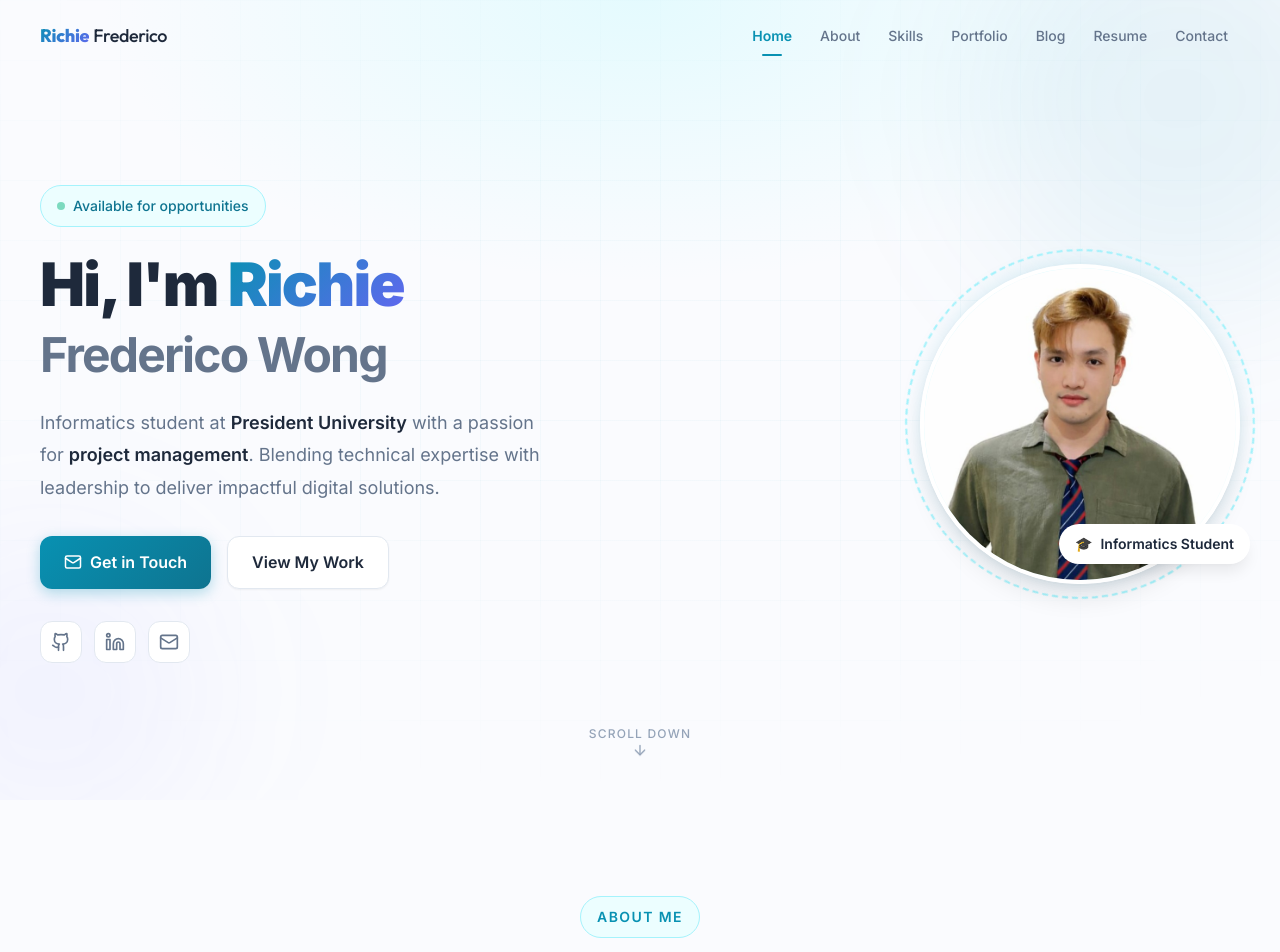
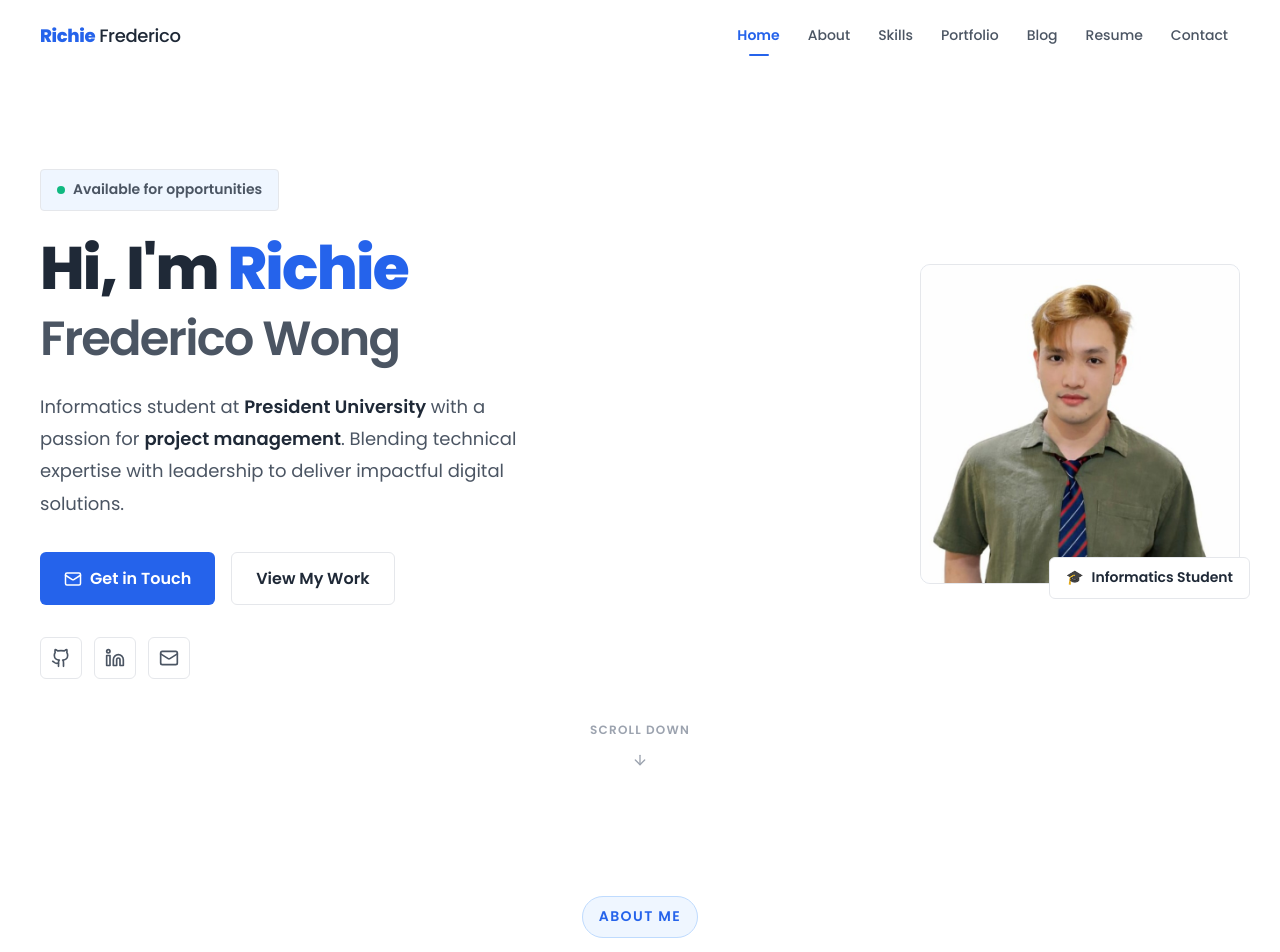
Before and after one commit to Frich1-1/portfolio, a React (Vite) app: page / in a window 1280 px wide. Shown: the top 952 px of the page. Built offline with nearby package versions, Linux system fonts and the light colour scheme.

Commit message:
style: apply flat cardboard theme with cobalt/emerald colors and Poppins typography

```diff
--- a/src/components/Hero.css
+++ b/src/components/Hero.css
@@ -7,49 +7,7 @@
   justify-content: center;
   padding: var(--space-24) var(--space-6) var(--space-12);
   overflow: hidden;
-}
-
-/* Background decorations */
-.hero__bg-grid {
-  position: absolute;
-  inset: 0;
-  background-image:
-    linear-gradient(rgba(8, 145, 178, 0.03) 1px, transparent 1px),
-    linear-gradient(90deg, rgba(8, 145, 178, 0.03) 1px, transparent 1px);
-  background-size: 60px 60px;
-  mask-image: radial-gradient(ellipse 80% 60% at 50% 40%, black 30%, transparent 100%);
-  -webkit-mask-image: radial-gradient(ellipse 80% 60% at 50% 40%, black 30%, transparent 100%);
-}
-
-.hero__bg-gradient {
-  position: absolute;
-  inset: 0;
-  background: radial-gradient(ellipse 60% 50% at 50% 0%, var(--color-primary-100) 0%, transparent 70%);
-  opacity: 0.5;
-}
-
-.hero__bg-orb {
-  position: absolute;
-  border-radius: 50%;
-  filter: blur(80px);
-  animation: float 8s ease-in-out infinite;
-}
-
-.hero__bg-orb--1 {
-  width: 400px;
-  height: 400px;
-  background: rgba(8, 145, 178, 0.08);
-  top: -100px;
-  right: -100px;
-}
-
-.hero__bg-orb--2 {
-  width: 300px;
-  height: 300px;
-  background: rgba(99, 102, 241, 0.06);
-  bottom: -50px;
-  left: -100px;
-  animation-delay: -4s;
+  background-color: var(--color-bg);
 }
 
 /* Content layout */
@@ -67,7 +25,7 @@
 
 .hero__content {
   flex: 1;
-  animation: fadeInLeft 0.8s ease;
+  animation: fadeInLeft 0.6s ease;
 }
 
 .hero__badge {
@@ -75,14 +33,13 @@
   align-items: center;
   gap: var(--space-2);
   font-size: var(--font-size-sm);
-  font-weight: 500;
-  color: var(--color-primary-700);
-  background: var(--color-primary-50);
-  border: 1px solid var(--color-primary-200);
-  border-radius: var(--radius-full);
+  font-weight: 600;
+  color: var(--color-text-secondary);
+  background: var(--color-bg-alt);
+  border: 1px solid var(--color-border);
+  border-radius: var(--radius-sm);
   padding: var(--space-2) var(--space-4);
   margin-bottom: var(--space-6);
-  animation: fadeIn 1s ease 0.3s both;
 }
 
 .hero__badge-dot {
@@ -90,21 +47,21 @@
   height: 8px;
   background: var(--color-success);
   border-radius: 50%;
-  animation: pulse 2s ease-in-out infinite;
 }
 
 .hero__title {
   font-size: var(--font-size-6xl);
-  font-weight: 900;
+  font-weight: 800;
   line-height: 1.1;
   margin-bottom: var(--space-6);
   letter-spacing: -0.03em;
+  color: var(--color-text);
 }
 
 .hero__title-sub {
   font-size: var(--font-size-5xl);
   color: var(--color-text-secondary);
-  font-weight: 700;
+  font-weight: 600;
 }
 
 .hero__description {
@@ -132,35 +89,33 @@
   align-items: center;
   gap: var(--space-2);
   padding: var(--space-3) var(--space-6);
-  border-radius: var(--radius-lg);
+  border-radius: var(--radius-md);
   font-weight: 600;
   font-size: var(--font-size-base);
   transition: all var(--transition-base);
 }
 
 .hero__btn--primary {
-  background: linear-gradient(135deg, var(--color-primary) 0%, var(--color-primary-dark) 100%);
+  background: var(--color-primary);
   color: var(--color-text-inverse);
-  box-shadow: 0 4px 14px rgba(8, 145, 178, 0.3);
 }
 
 .hero__btn--primary:hover {
-  transform: translateY(-2px);
-  box-shadow: 0 6px 20px rgba(8, 145, 178, 0.4);
+  background: var(--color-primary-dark);
+  transform: translateY(-1px);
 }
 
 .hero__btn--secondary {
   background: var(--color-bg-card);
   color: var(--color-text);
   border: 1px solid var(--color-border);
-  box-shadow: var(--shadow-sm);
 }
 
 .hero__btn--secondary:hover {
-  border-color: var(--color-primary-200);
-  background: var(--color-primary-50);
+  border-color: var(--color-primary);
+  background: var(--color-bg-alt);
   color: var(--color-primary);
-  transform: translateY(-2px);
+  transform: translateY(-1px);
 }
 
 .hero__socials {
@@ -174,7 +129,7 @@
   justify-content: center;
   width: 42px;
   height: 42px;
-  border-radius: var(--radius-lg);
+  border-radius: var(--radius-md);
   color: var(--color-text-secondary);
   background: var(--color-bg-card);
   border: 1px solid var(--color-border);
@@ -183,45 +138,25 @@
 
 .hero__social-link:hover {
   color: var(--color-primary);
-  border-color: var(--color-primary-200);
-  background: var(--color-primary-50);
-  transform: translateY(-3px);
-  box-shadow: var(--shadow-md);
+  border-color: var(--color-primary);
+  background: var(--color-bg-alt);
+  transform: translateY(-2px);
 }
 
-/* Image */
+/* Image Wrapper (Clean Frame) */
 .hero__image-wrapper {
   position: relative;
   flex-shrink: 0;
-  animation: fadeInRight 0.8s ease 0.2s both;
-}
-
-.hero__image-ring {
-  position: absolute;
-  inset: -15px;
-  border-radius: 50%;
-  border: 2px dashed var(--color-primary-200);
-  animation: rotateGlow 20s linear infinite;
-}
-
-.hero__image-glow {
-  position: absolute;
-  inset: -20px;
-  border-radius: 50%;
-  background: radial-gradient(circle, rgba(8, 145, 178, 0.15) 0%, transparent 70%);
-  animation: pulse 3s ease-in-out infinite;
+  animation: fadeInRight 0.6s ease 0.1s both;
 }
 
 .hero__image-frame {
   width: 320px;
   height: 320px;
-  border-radius: 50%;
+  border-radius: var(--radius-xl);
   overflow: hidden;
-  border: 4px solid var(--color-bg-card);
-  box-shadow: var(--shadow-xl), var(--shadow-glow);
-  position: relative;
-  z-index: 1;
-  background: linear-gradient(135deg, var(--color-primary-100), var(--color-primary-50));
+  border: 1px solid var(--color-border);
+  background: var(--color-bg-alt);
 }
 
 .hero__image {
@@ -233,7 +168,7 @@
 
 .hero__image-badge {
   position: absolute;
-  bottom: 20px;
+  bottom: -15px;
   right: -10px;
   z-index: 2;
   display: flex;
@@ -241,12 +176,12 @@
   gap: var(--space-2);
   padding: var(--space-2) var(--space-4);
   background: var(--color-bg-card);
-  border-radius: var(--radius-full);
-  box-shadow: var(--shadow-lg);
+  border: 1px solid var(--color-border);
+  border-radius: var(--radius-md);
+  box-shadow: var(--shadow-sm);
   font-size: var(--font-size-sm);
   font-weight: 600;
   color: var(--color-text);
-  animation: fadeIn 1s ease 0.8s both;
 }
 
 /* Scroll indicator */
@@ -259,11 +194,10 @@
   gap: var(--space-2);
   color: var(--color-text-tertiary);
   font-size: var(--font-size-xs);
-  font-weight: 500;
+  font-weight: 600;
   letter-spacing: 0.1em;
   text-transform: uppercase;
   transition: color var(--transition-fast);
-  animation: fadeIn 1s ease 1s both;
 }
 
 .hero__scroll-indicator:hover {
@@ -271,7 +205,7 @@
 }
 
 .hero__scroll-arrow {
-  animation: float 2s ease-in-out infinite;
+  margin-top: 4px;
 }
 
 /* Responsive */
--- a/src/components/Hero.jsx
+++ b/src/components/Hero.jsx
@@ -5,12 +5,6 @@ import './Hero.css';
 export default function Hero() {
   return (
     <section className="hero" id="home">
-      {/* Background decoration */}
-      <div className="hero__bg-grid" />
-      <div className="hero__bg-gradient" />
-      <div className="hero__bg-orb hero__bg-orb--1" />
-      <div className="hero__bg-orb hero__bg-orb--2" />
-
       <div className="hero__container">
         <div className="hero__content">
           <div className="hero__badge">
@@ -54,8 +48,6 @@ export default function Hero() {
         </div>
 
         <div className="hero__image-wrapper">
-          <div className="hero__image-ring" />
-          <div className="hero__image-glow" />
           <div className="hero__image-frame">
             <img src="/richie-photo.png" alt="Richie Frederico Wong" className="hero__image" />
           </div>
--- a/src/components/Navbar.css
+++ b/src/components/Navbar.css
@@ -27,7 +27,7 @@
 }
 
 .navbar__logo {
-  font-family: 'Outfit', sans-serif;
+  font-family: 'Poppins', sans-serif;
   font-size: var(--font-size-lg);
   display: flex;
   align-items: center;
@@ -42,10 +42,7 @@
 
 .navbar__logo-bold {
   font-weight: 800;
-  background: linear-gradient(135deg, var(--color-primary) 0%, var(--color-accent) 100%);
-  -webkit-background-clip: text;
-  -webkit-text-fill-color: transparent;
-  background-clip: text;
+  color: var(--color-primary);
 }
 
 .navbar__logo-light {
@@ -70,8 +67,7 @@
 }
 
 .navbar__link:hover {
-  color: var(--color-primary);
-  background: var(--color-primary-50);
+  color: var(--color-accent);
 }
 
 .navbar__link--active {
--- a/src/index.css
+++ b/src/index.css
@@ -1,41 +1,41 @@
-@import url('https://fonts.googleapis.com/css2?family=Inter:wght@300;400;500;600;700;800;900&family=Outfit:wght@400;500;650;800&display=swap');
+@import url('https://fonts.googleapis.com/css2?family=Poppins:wght@300;400;500;600;700;800&display=swap');
 
 /* ==================== DESIGN TOKENS ==================== */
 :root {
   /* Colors */
-  --color-primary: #0891B2;
-  --color-primary-light: #06B6D4;
-  --color-primary-dark: #0E7490;
-  --color-primary-50: #ECFEFF;
-  --color-primary-100: #CFFAFE;
-  --color-primary-200: #A5F3FC;
-  --color-primary-400: #22D3EE;
-  --color-primary-600: #0891B2;
-  --color-primary-700: #0E7490;
-  --color-primary-800: #155E75;
-  --color-primary-900: #164E63;
+  --color-primary: #2563EB;        /* Cobalt Blue */
+  --color-primary-light: #3B82F6;
+  --color-primary-dark: #1D4ED8;
+  --color-primary-50: #EFF6FF;
+  --color-primary-100: #DBEAFE;
+  --color-primary-200: #BFDBFE;
+  --color-primary-400: #60A5FA;
+  --color-primary-600: #2563EB;
+  --color-primary-700: #1D4ED8;
+  --color-primary-800: #1E40AF;
+  --color-primary-900: #1E3A8A;
 
-  --color-accent: #6366F1;
-  --color-accent-light: #818CF8;
+  --color-accent: #10B981;         /* Emerald Green accent */
+  --color-accent-light: #34D399;
 
-  --color-bg: #FAFBFE;
-  --color-bg-alt: #F0F4F8;
+  --color-bg: #FFFFFF;             /* Flat White */
+  --color-bg-alt: #EFF6FF;         /* Soft Pastel Light Blue */
   --color-bg-card: #FFFFFF;
-  --color-bg-glass: rgba(255, 255, 255, 0.7);
+  --color-bg-glass: #FFFFFF;
 
-  --color-text: #1E293B;
-  --color-text-secondary: #64748B;
-  --color-text-tertiary: #94A3B8;
+  --color-text: #1F2937;           /* Dark Charcoal */
+  --color-text-secondary: #4B5563; /* Slate Grey */
+  --color-text-tertiary: #9CA3AF;
   --color-text-inverse: #FFFFFF;
 
-  --color-border: #E2E8F0;
-  --color-border-light: #F1F5F9;
+  --color-border: #E5E7EB;         /* Flat borders */
+  --color-border-light: #F3F4F6;
 
   --color-success: #10B981;
   --color-warning: #F59E0B;
 
   /* Typography */
-  --font-family: 'Inter', -apple-system, BlinkMacSystemFont, 'Segoe UI', Roboto, sans-serif;
+  --font-family: 'Poppins', sans-serif;
   --font-size-xs: 0.75rem;
   --font-size-sm: 0.875rem;
   --font-size-base: 1rem;
@@ -62,26 +62,26 @@
   --space-24: 6rem;
 
   /* Borders & Shadows */
-  --radius-sm: 0.375rem;
-  --radius-md: 0.5rem;
-  --radius-lg: 0.75rem;
-  --radius-xl: 1rem;
-  --radius-2xl: 1.5rem;
+  --radius-sm: 4px;
+  --radius-md: 6px;
+  --radius-lg: 8px;
+  --radius-xl: 10px;
+  --radius-2xl: 12px;
   --radius-full: 9999px;
 
-  --shadow-sm: 0 1px 2px rgba(0, 0, 0, 0.05);
-  --shadow-md: 0 4px 6px -1px rgba(0, 0, 0, 0.07), 0 2px 4px -2px rgba(0, 0, 0, 0.05);
-  --shadow-lg: 0 10px 15px -3px rgba(0, 0, 0, 0.08), 0 4px 6px -4px rgba(0, 0, 0, 0.04);
-  --shadow-xl: 0 20px 25px -5px rgba(0, 0, 0, 0.08), 0 8px 10px -6px rgba(0, 0, 0, 0.04);
-  --shadow-2xl: 0 25px 50px -12px rgba(0, 0, 0, 0.15);
-  --shadow-glow: 0 0 20px rgba(8, 145, 178, 0.15);
-  --shadow-glow-lg: 0 0 40px rgba(8, 145, 178, 0.2);
+  --shadow-sm: none;
+  --shadow-md: none;
+  --shadow-lg: none;
+  --shadow-xl: none;
+  --shadow-2xl: none;
+  --shadow-glow: none;
+  --shadow-glow-lg: none;
 
   /* Transitions */
-  --transition-fast: 150ms ease;
-  --transition-base: 250ms ease;
-  --transition-slow: 350ms ease;
-  --transition-spring: 500ms cubic-bezier(0.34, 1.56, 0.64, 1);
+  --transition-fast: 120ms ease;
+  --transition-base: 200ms ease;
+  --transition-slow: 300ms ease;
+  --transition-spring: 300ms cubic-bezier(0.16, 1, 0.3, 1);
 }
 
 /* ==================== RESET & BASE ==================== */
@@ -174,10 +174,7 @@ input, textarea {
 }
 
 .gradient-text {
-  background: linear-gradient(135deg, var(--color-primary) 0%, var(--color-accent) 100%);
-  -webkit-background-clip: text;
-  -webkit-text-fill-color: transparent;
-  background-clip: text;
+  color: var(--color-primary);
 }
 
 /* ==================== ANIMATIONS ==================== */
```
Also changed, not shown: src/App.css (+0 -34 lines), src/components/About.css (+8 -10 lines), src/components/Contact.css (+9 -13 lines), src/components/Footer.css (+2 -6 lines), src/components/Portfolio.css (+18 -24 lines), src/components/Portfolio.jsx (+4 -11 lines), src/components/Skills.css (+4 -6 lines).
